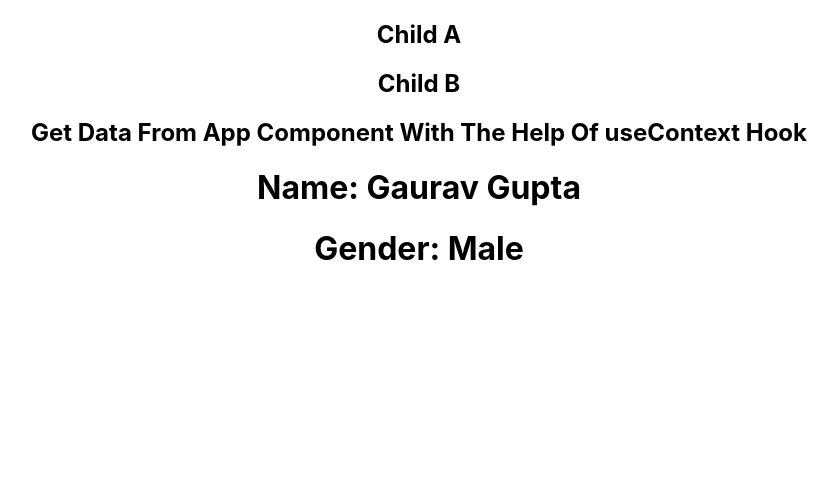
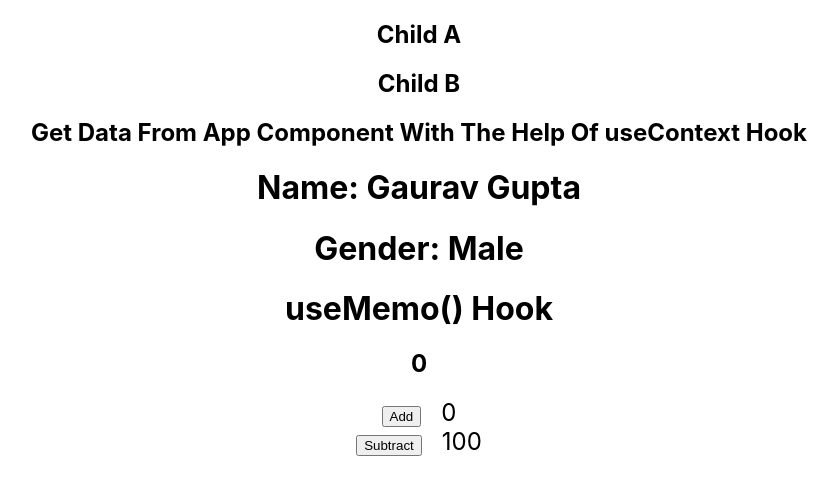
Before and after one commit to gauravgupta799/reactPractice, a React (Create React App) app: page / in a window 1280 px wide. Shown: the top 494 px of the page, without its empty margins (221-1058 px from the left). Built offline with nearby package versions, Linux system fonts and the light colour scheme; the HTML template or start-up script is replaced by a standard one.

Commit message:
useMemo Hook

```diff
--- a/src/App.js
+++ b/src/App.js
@@ -1,6 +1,7 @@
 import React, {createContext} from 'react';
 import './App.css';
 import ChildA from "./Components/ChildA";
+import UseMemo from "./UseMemo";
 
 const context1 = createContext();
 const context2 = createContext();
@@ -16,6 +17,7 @@ function App() {
           <ChildA/>
         </context2.Provider>
       </context1.Provider>
+      <UseMemo/>
     </div>
   );
 }
--- /dev/null
+++ b/src/UseMemo.js
@@ -0,0 +1,36 @@
+import React,{useState, useMemo} from 'react'
+
+const UseMemo = () => {
+    const [add, setAdd] = useState(0);
+    const [minus ,setMinus] = useState(100);
+
+// With useMemo Hook >>>>>>>
+    const multiplication = useMemo(()=>{
+           console.log("Multiply Function is called")
+            return add * 5
+    },[add]);
+
+// Without useMemo Hook >>>>>>>
+    // const multiply=()=>{
+    //     console.log("Multiply Function is called")
+    //     return add * 5
+    // }
+
+  return (
+    <div>
+      <h1>useMemo() Hook </h1>
+      {/* <h2>{multiply()}</h2> */}
+      <h2>{multiplication}</h2>
+      <div>
+        <button onClick={()=>setAdd(add+1)}>Add</button>
+        <span style={{marginLeft:"20px",fontSize:"24px"}}>{add}</span>
+      </div>
+      <div>
+        <button onClick={()=>setMinus(minus-1)}> Subtract</button>
+        <span style={{marginLeft:"20px",fontSize:"24px"}}>{minus}</span>
+      </div>
+    </div>
+  )
+}
+
+export default UseMemo
```
